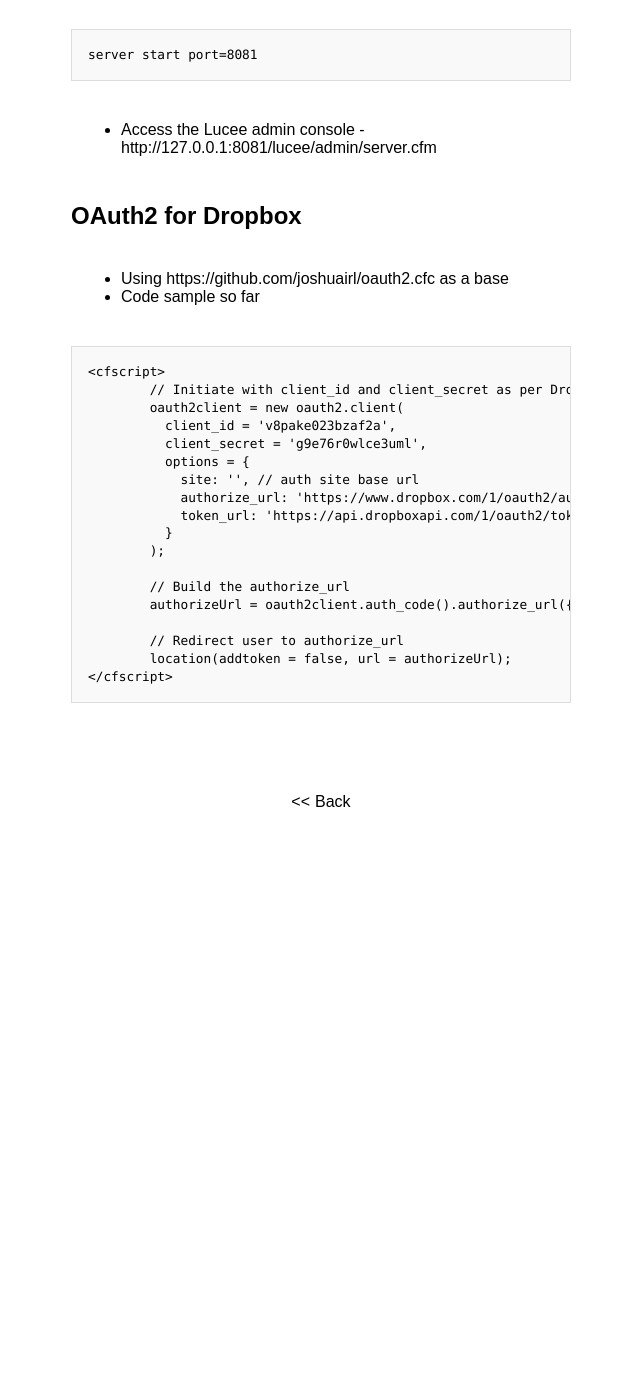
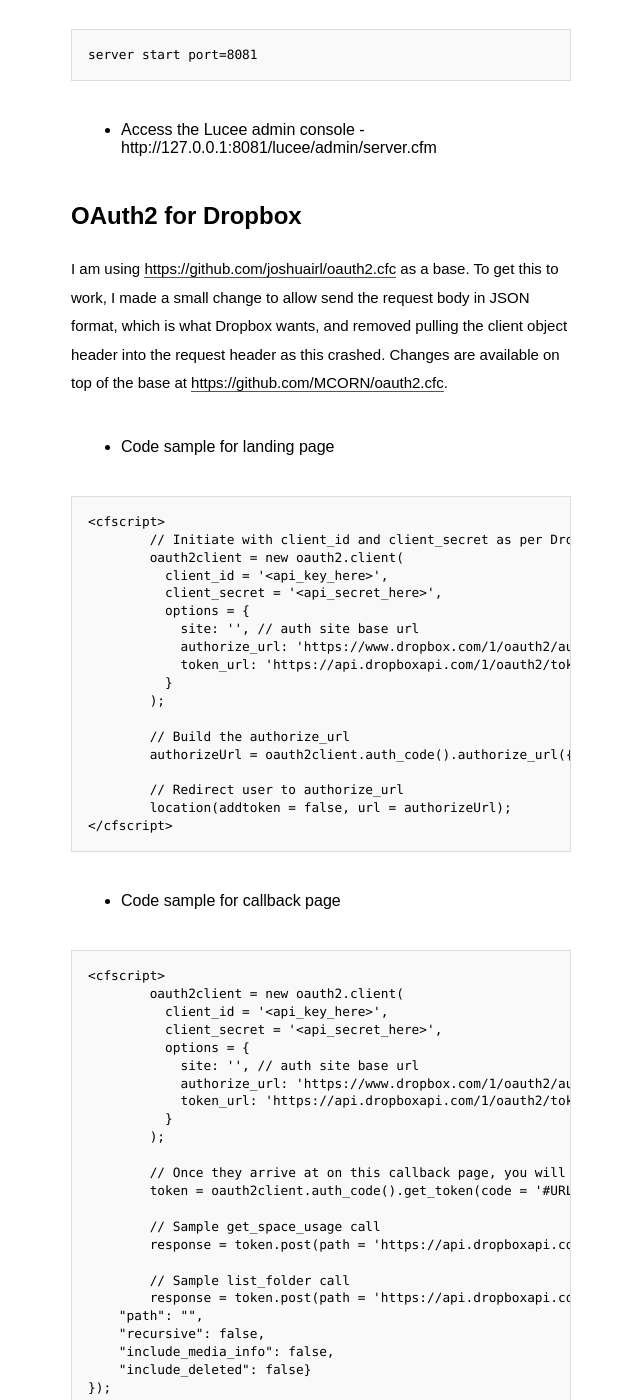
Before and after one commit to MCORN/mcorn.github.io, a Jekyll site: the page built from _posts/2016-03-27-commandbox-and-oauth2-dropbox.md, in a window 1280 px wide and 1400 px high, scrolled down 492 px. Shown: the whole window, without its empty margins (319-959 px from the left). Built offline with Jekyll 4.4.1, drawn with Linux system fonts in a browser that asks for light colours; some web fonts are replaced; before the commit the page ends 1348 px from its top, so only the background shows below that; some of the changed text lies outside the part shown.

Commit message:
Finalizing content

````diff
--- a/_posts/2016-03-27-commandbox-and-oauth2-dropbox.md
+++ b/_posts/2016-03-27-commandbox-and-oauth2-dropbox.md
@@ -18,15 +18,16 @@ server start port=8081
 
 ## OAuth2 for Dropbox
 
-* Using https://github.com/joshuairl/oauth2.cfc as a base
-* Code sample so far
+I am using [https://github.com/joshuairl/oauth2.cfc](https://github.com/joshuairl/oauth2.cfc) as a base. To get this to work, I made a small change to allow send the request body in JSON format, which is what Dropbox wants, and removed pulling the client object header into the request header as this crashed. Changes are available on top of the base at [https://github.com/MCORN/oauth2.cfc](https://github.com/MCORN/oauth2.cfc).
+
+* Code sample for landing page
 
 ```
 <cfscript>
 	// Initiate with client_id and client_secret as per Dropbox Apps setup (App key and App secret respectively)
 	oauth2client = new oauth2.client(
-	  client_id = 'v8pake023bzaf2a',
-	  client_secret = 'g9e76r0wlce3uml',
+	  client_id = '<api_key_here>',
+	  client_secret = '<api_secret_here>',
 	  options = {
 	    site: '', // auth site base url
 	    authorize_url: 'https://www.dropbox.com/1/oauth2/authorize', // relative or absolute path to authorize
@@ -41,3 +42,35 @@ server start port=8081
 	location(addtoken = false, url = authorizeUrl);
 </cfscript>
 ```
+
+* Code sample for callback page
+
+```
+<cfscript>
+	oauth2client = new oauth2.client(
+	  client_id = '<api_key_here>',
+	  client_secret = '<api_secret_here>',
+	  options = {
+	    site: '', // auth site base url
+	    authorize_url: 'https://www.dropbox.com/1/oauth2/authorize', // relative or absolute path to authorize
+	    token_url: 'https://api.dropboxapi.com/1/oauth2/token'  // relative or absolute path to get token
+	  }
+	);
+
+	// Once they arrive at on this callback page, you will need to request the token with your retrieved code.
+	token = oauth2client.auth_code().get_token(code = '#URL.code#', params = { 'redirect_uri' = 'http://localhost:8081/test/callback.cfm'});
+
+	// Sample get_space_usage call
+	response = token.post(path = 'https://api.dropboxapi.com/2/users/get_space_usage');
+
+	// Sample list_folder call
+	response = token.post(path = 'https://api.dropboxapi.com/2/files/list_folder', opts = { headers = {"Content-Type" =  "application/json" }, json = {
+    "path": "",
+    "recursive": false,
+    "include_media_info": false,
+    "include_deleted": false}
+});
+
+	writeDump(var="#response#");
+</cfscript>
+```
````
